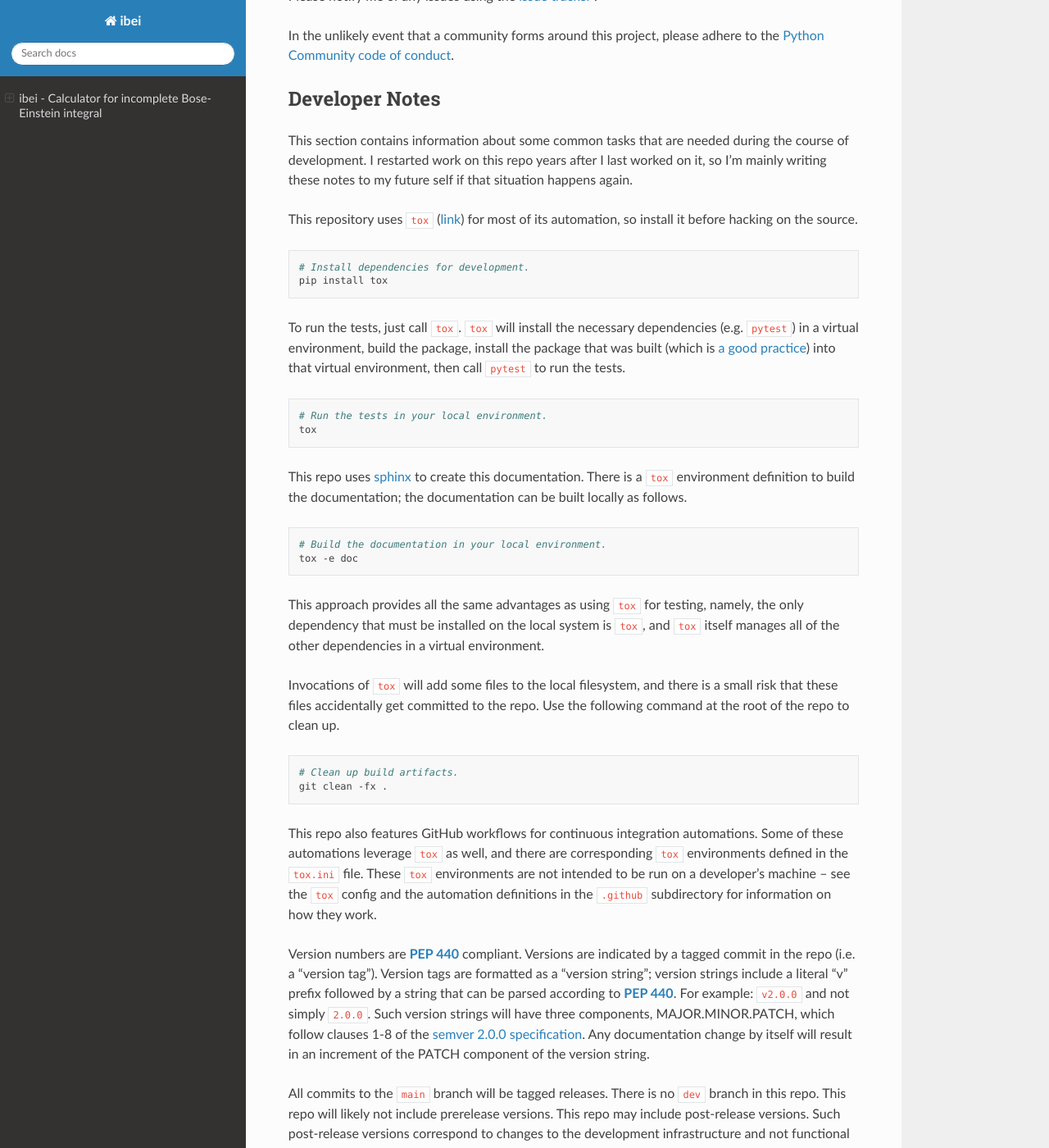
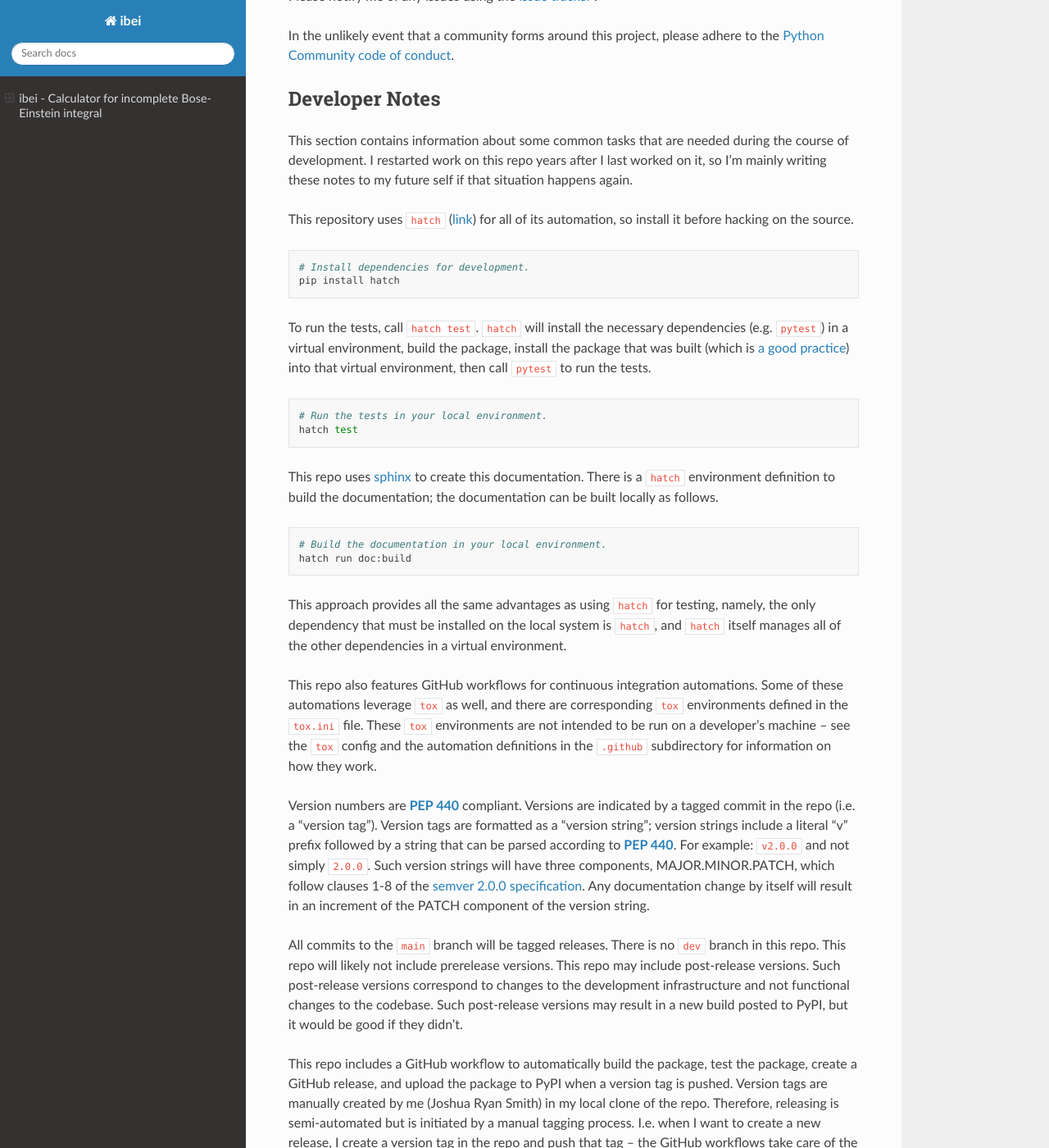
Before and after one commit to jrsmith3/ibei, a Sphinx documentation site: the page built from doc/index.rst, in a window 1280 px wide and 1400 px high, scrolled down 3742 px. Shown: the whole window at 82% size. Built offline with Sphinx 7.4.7 and the Read the Docs theme 3.1.0, drawn with Linux system fonts in a browser that asks for light colours; the version number could not be read and is left out; cross-references to code outside the pages are shown as plain code.

Commit message:
Update documentation for testing and building docs

```diff
--- a/doc/index.rst
+++ b/doc/index.rst
@@ -187,17 +187,17 @@ needed during the course of development. I restarted work on this
 repo years after I last worked on it, so I'm mainly writing these
 notes to my future self if that situation happens again.
 
-This repository uses ``tox``
-(`link <https://tox.wiki/en/latest/>`_) for most of its automation,
+This repository uses ``hatch``
+(`link <https://hatch.pypa.io/1.12/>`_) for all of its automation,
 so install it before hacking on the source.
 
 .. code-block:: bash
 
     # Install dependencies for development.
-    pip install tox
+    pip install hatch
 
 
-To run the tests, just call ``tox``. ``tox`` will install the
+To run the tests, call ``hatch test``. ``hatch`` will install the
 necessary dependencies (e.g. ``pytest``) in a virtual environment,
 build the package, install the package that was built (which is
 `a good practice <https://blog.ionelmc.ro/2014/05/25/python-packaging/>`_)
@@ -206,35 +206,24 @@ into that virtual environment, then call ``pytest`` to run the tests.
 .. code-block:: bash
 
     # Run the tests in your local environment.
-    tox
+    hatch test
 
 
 This repo uses `sphinx <https://www.sphinx-doc.org/en/master/>`_ to
-create this documentation. There is a ``tox`` environment definition
+create this documentation. There is a ``hatch`` environment definition
 to build the documentation; the documentation can be built locally as
 follows.
 
 .. code-block:: bash
 
     # Build the documentation in your local environment.
-    tox -e doc
+    hatch run doc:build
 
 
-This approach provides all the same advantages as using ``tox`` for
+This approach provides all the same advantages as using ``hatch`` for
 testing, namely, the only dependency that must be installed on the
-local system is ``tox``, and ``tox`` itself manages all of the other
-dependencies in a virtual environment.
-
-Invocations of ``tox`` will add some files to the local filesystem,
-and there is a small risk that these files accidentally get committed
-to the repo. Use the following command at the root of the repo to
-clean up.
-
-.. code-block:: bash
-
-    # Clean up build artifacts.
-    git clean -fx .
-
+local system is ``hatch``, and ``hatch`` itself manages all of the
+other dependencies in a virtual environment.
 
 This repo also features GitHub workflows for continuous integration
 automations. Some of these automations leverage ``tox`` as well, and
```
